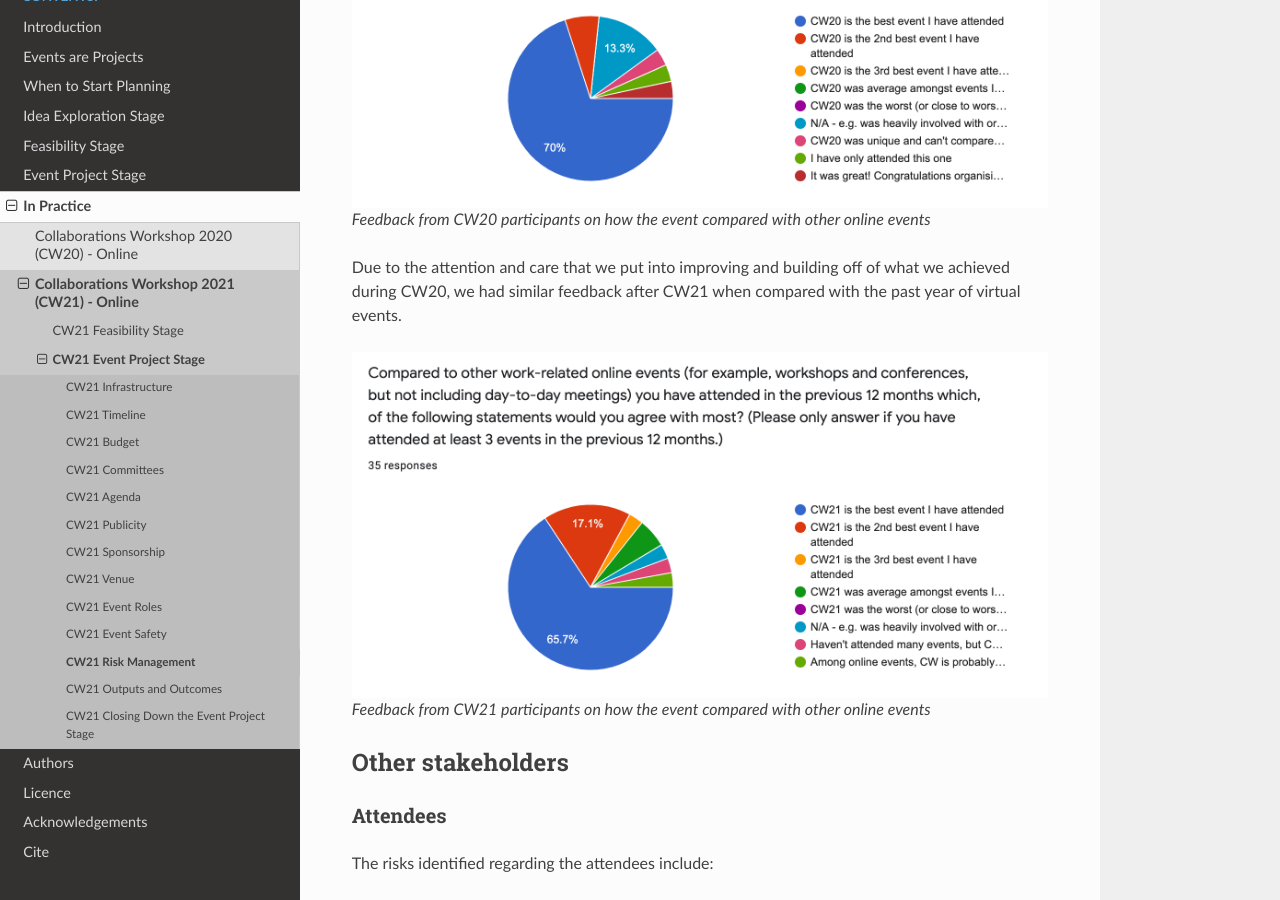
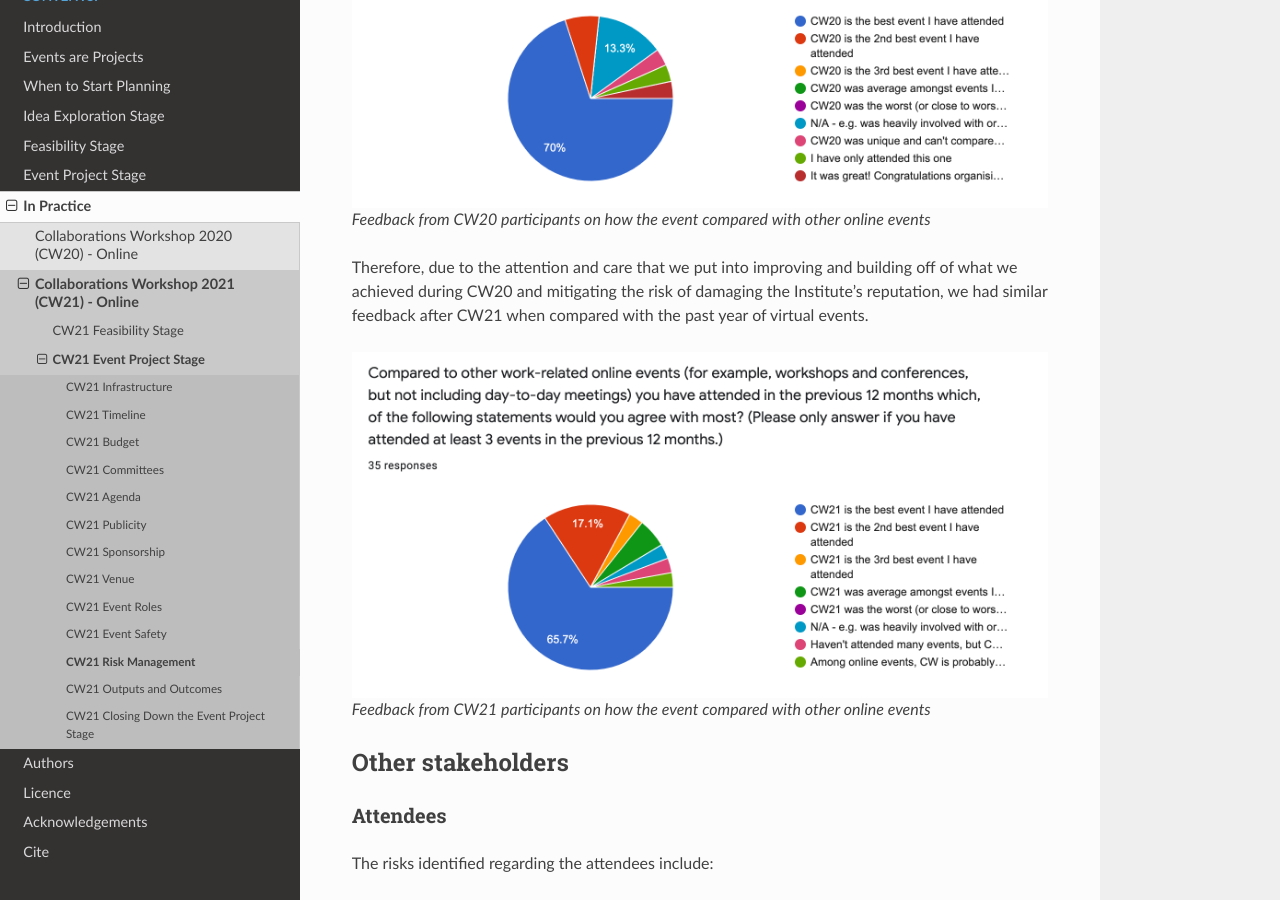
Before and after one commit to softwaresaved/event-organisation-guide, a Sphinx documentation site: the page built from docs/eog/eog-in-practice/cw21/event-project-stage/eps-risk-management.rst, in a window 1280 px wide and 900 px high, scrolled down 1268 px. Built offline with Sphinx 7.4.7 and the Read the Docs theme 2.0.0, drawn with Linux system fonts in a browser that asks for light colours.

Commit message:
Update docs/eog/eog-in-practice/cw21/event-project-stage/eps-risk-management.rst

```diff
--- a/docs/eog/eog-in-practice/cw21/event-project-stage/eps-risk-management.rst
+++ b/docs/eog/eog-in-practice/cw21/event-project-stage/eps-risk-management.rst
@@ -40,7 +40,7 @@ Running CW20 virtually at the start of the pandemic led to the Institute being i
 
   Feedback from CW20 participants on how the event compared with other online events
 
-Due to the attention and care that we put into improving and building off of what we achieved during CW20, we had similar feedback after CW21 when compared with the past year of virtual events.
+Therefore, due to the attention and care that we put into improving and building off of what we achieved during CW20 and mitigating the risk of damaging the Institute's reputation, we had similar feedback after CW21 when compared with the past year of virtual events.
 
 .. figure:: ../img/CW21_participant_feedback1.png
   :alt: CW21 Participant Feedback on how the event compared with other online events
```
